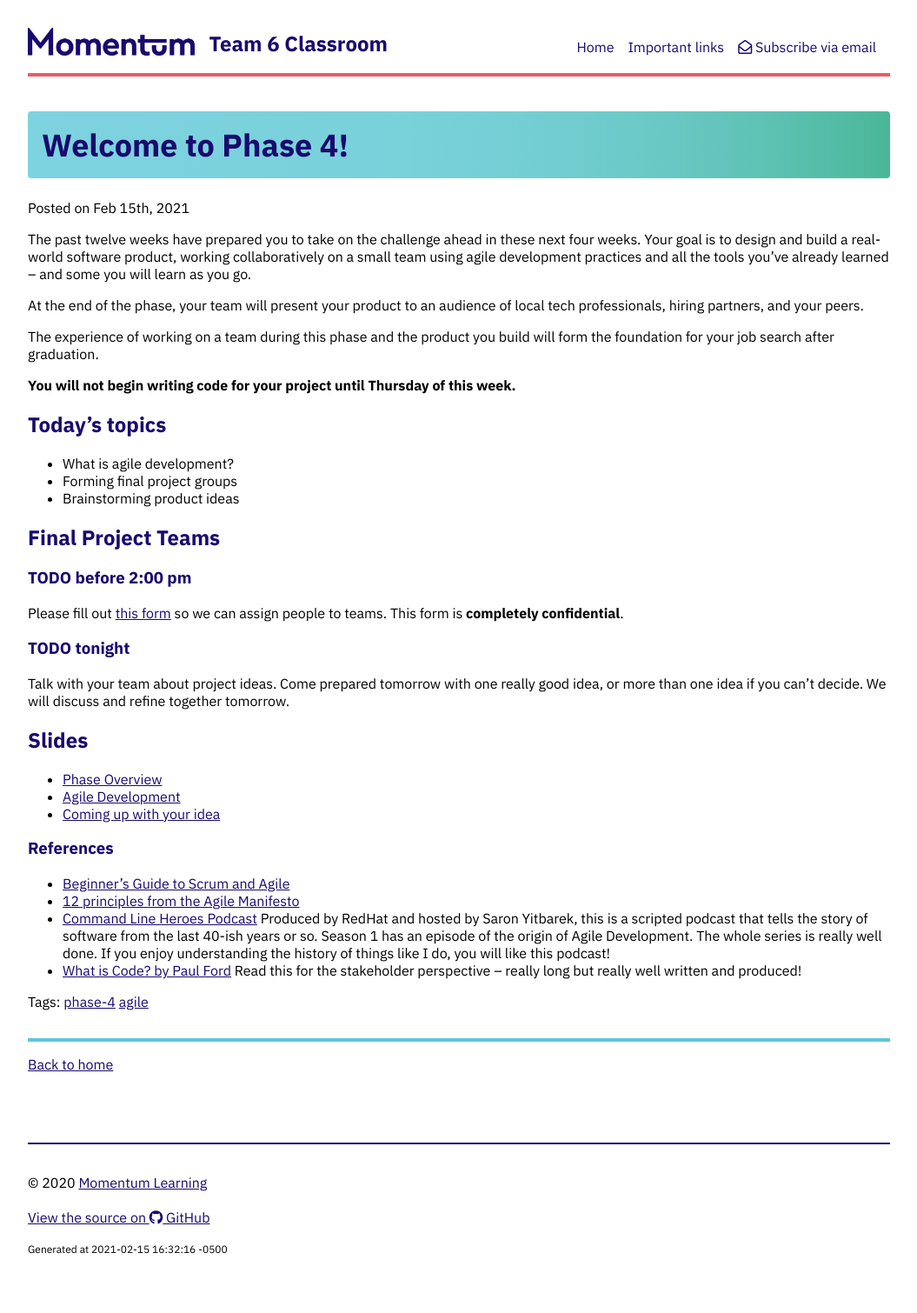
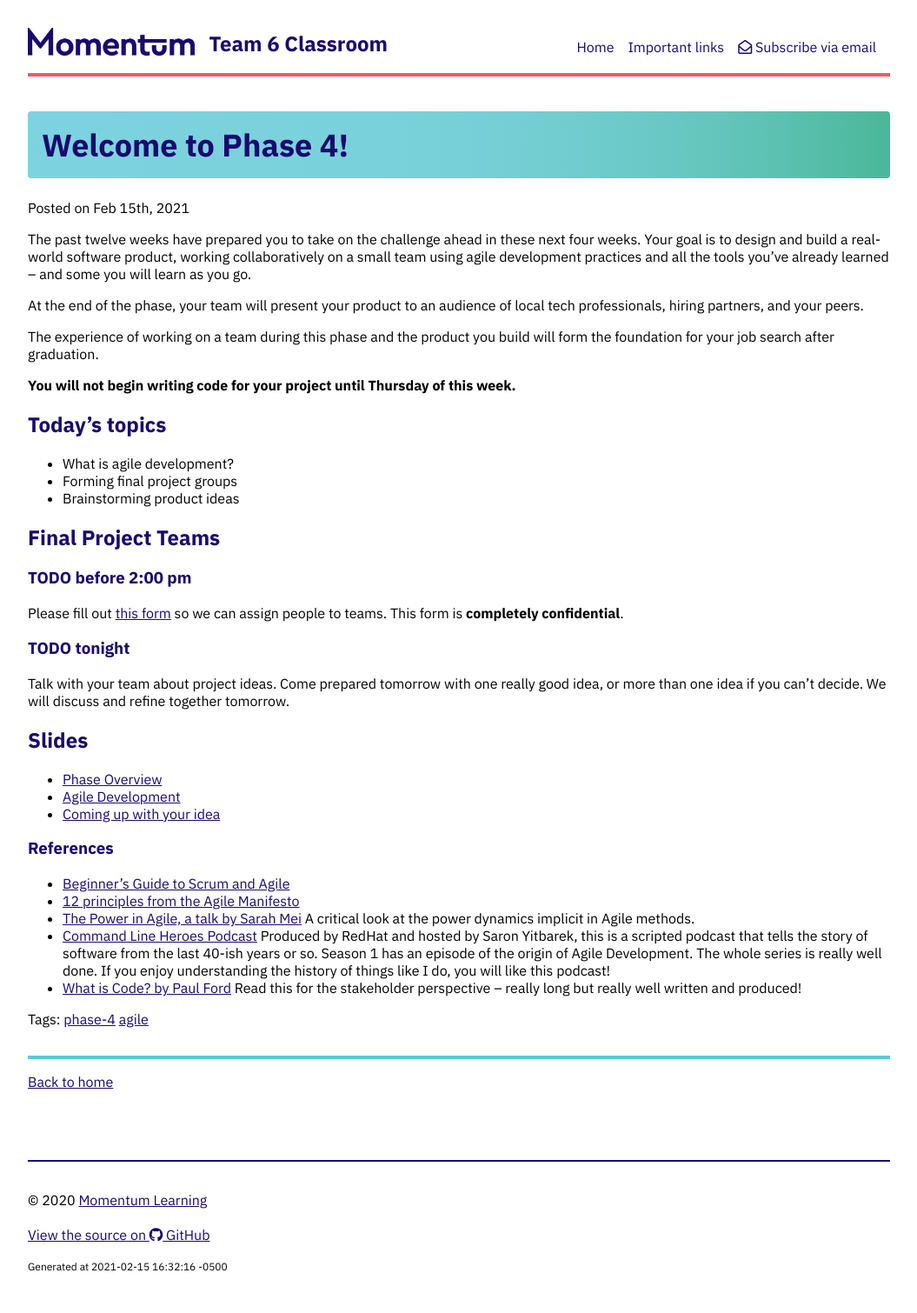
Before and after one commit to momentum-team-6/momentum-team-6.github.io, a Jekyll site: the page built from _posts/2021-02-15-welcome-phase-4.md, in a window 1280 px wide. Shown: the whole page at 87% size, without its empty margins (112-1167 px from the left). Built offline with Jekyll 4.4.1, drawn with Linux system fonts in a browser that asks for light colours; nearby versions of some CDN libraries.

Commit message:
Add link to Sarah Mei talk on agile

```diff
--- a/_posts/2021-02-15-welcome-phase-4.md
+++ b/_posts/2021-02-15-welcome-phase-4.md
@@ -38,5 +38,6 @@ Talk with your team about project ideas. Come prepared tomorrow with one really
 
 - [Beginner's Guide to Scrum and Agile](https://blog.trello.com/beginners-guide-scrum-and-agile-project-management)
 - [12 principles from the Agile Manifesto](https://www.agilealliance.org/agile101/12-principles-behind-the-agile-manifesto/)
+- [The Power in Agile, a talk by Sarah Mei](https://www.youtube.com/watch?v=YL-6RCTywbc&feature=youtu.be) A critical look at the power dynamics implicit in Agile methods.
 - [Command Line Heroes Podcast](https://www.redhat.com/en/command-line-heroes) Produced by RedHat and hosted by Saron Yitbarek, this is a scripted podcast that tells the story of software from the last 40-ish years or so. Season 1 has an episode of the origin of Agile Development. The whole series is really well done. If you enjoy understanding the history of things like I do, you will like this podcast!
 - [What is Code? by Paul Ford](https://www.bloomberg.com/graphics/2015-paul-ford-what-is-code/) Read this for the stakeholder perspective -- really long but really well written and produced!
```
